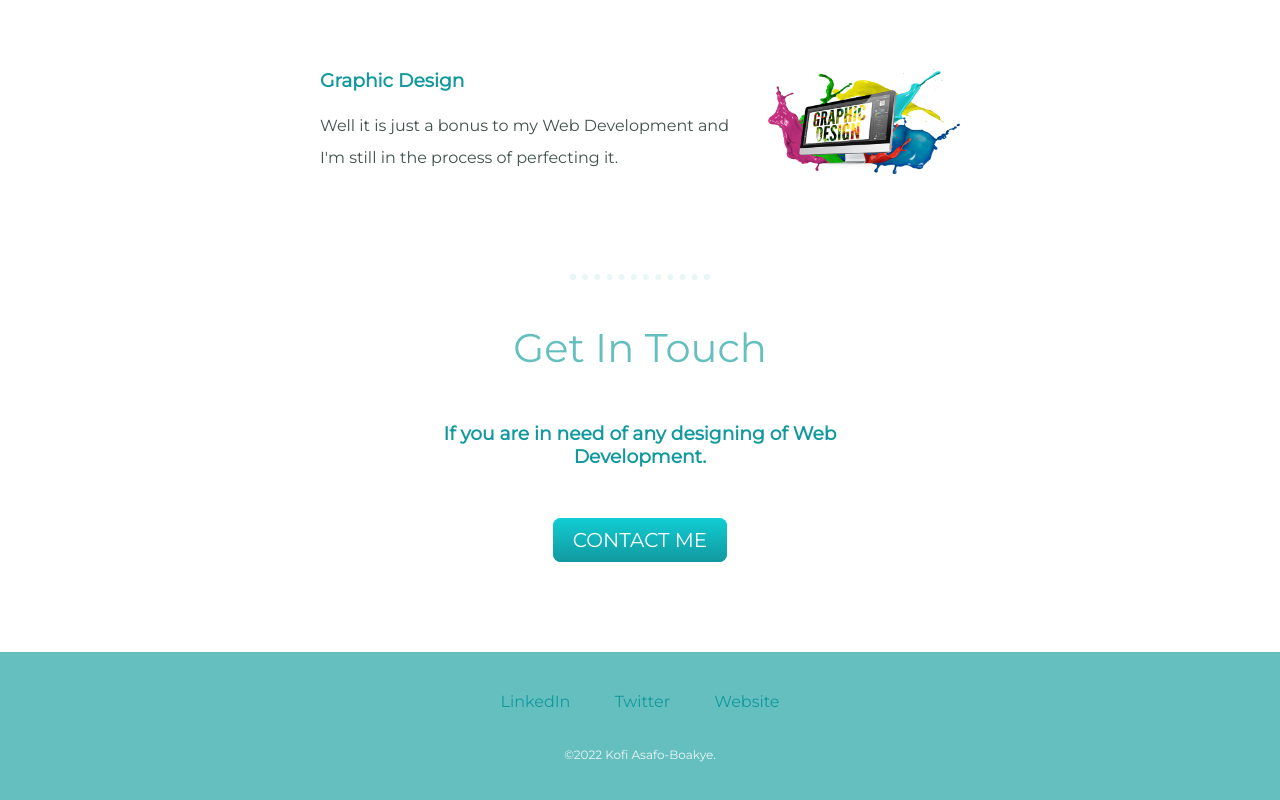
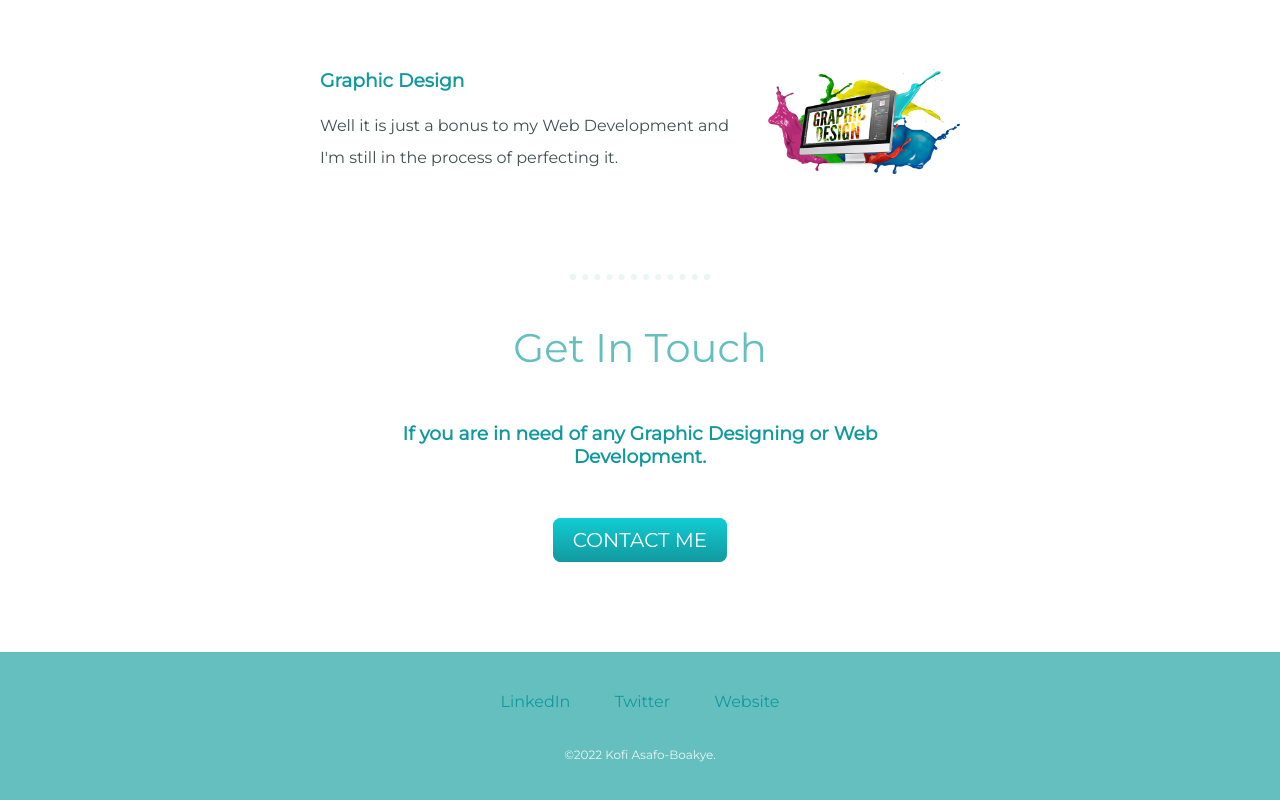
Before and after one commit to WrongIvory/Bio, a plain HTML site: page index.html in a window 1280 px wide. Shown: the part 1889-2689 px from the top of the page. Drawn offline with Linux system fonts and the light colour scheme.

Commit message:
second commit

```diff
--- a/index.html
+++ b/index.html
@@ -44,7 +44,7 @@
             <hr>
             <div class="contact-me">
               <h2>Get In Touch</h2>
-              <h3 class="contact-message">If you are in need of any designing of Web Development.</h3>
+              <h3 class="contact-message">If you are in need of any Graphic Designing or Web Development.</h3>
               <a class="btn" href="mailto:kofiasafoboakye@gmail.com">CONTACT ME</a>
             </div>
           </div>
```
